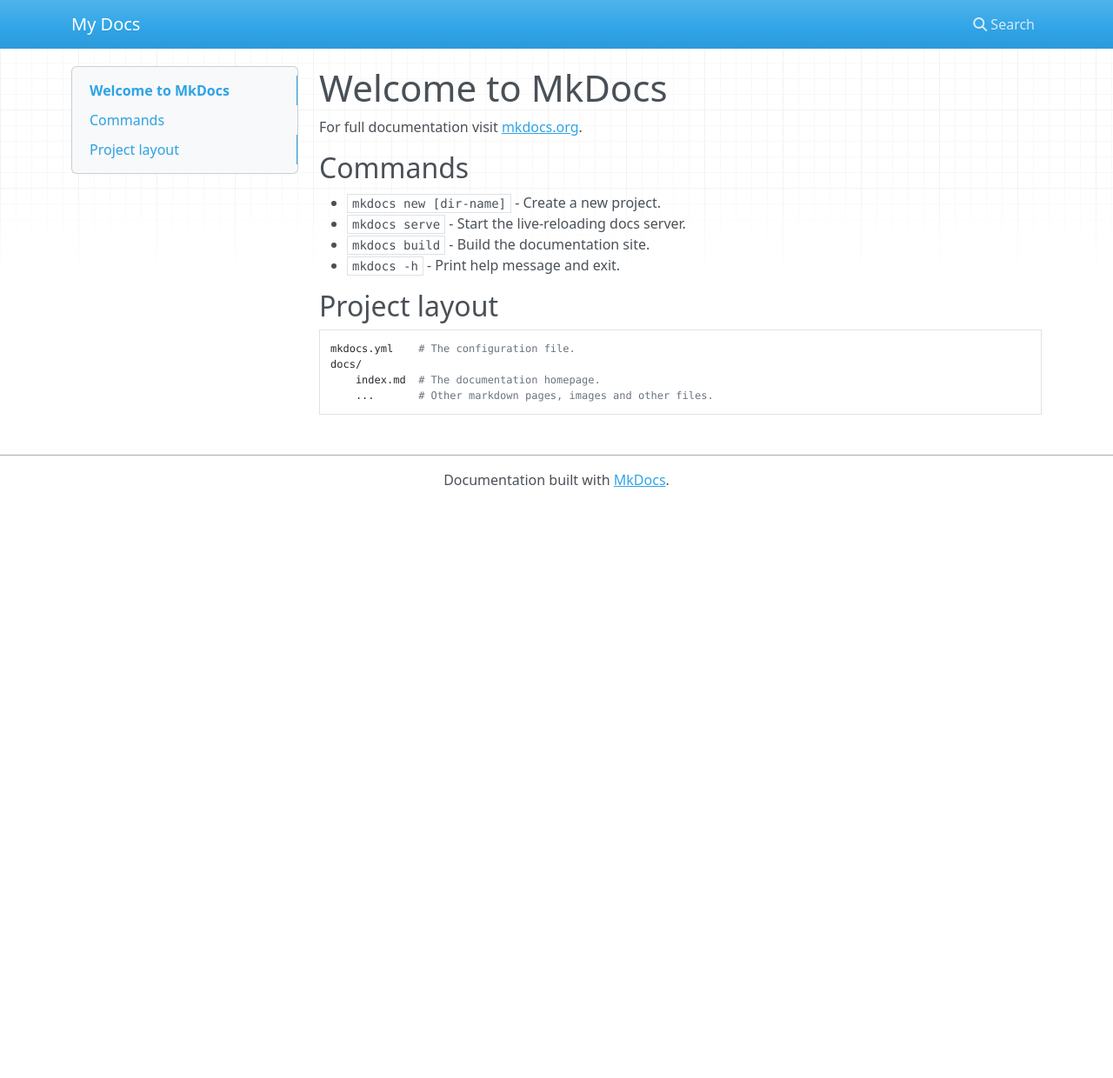
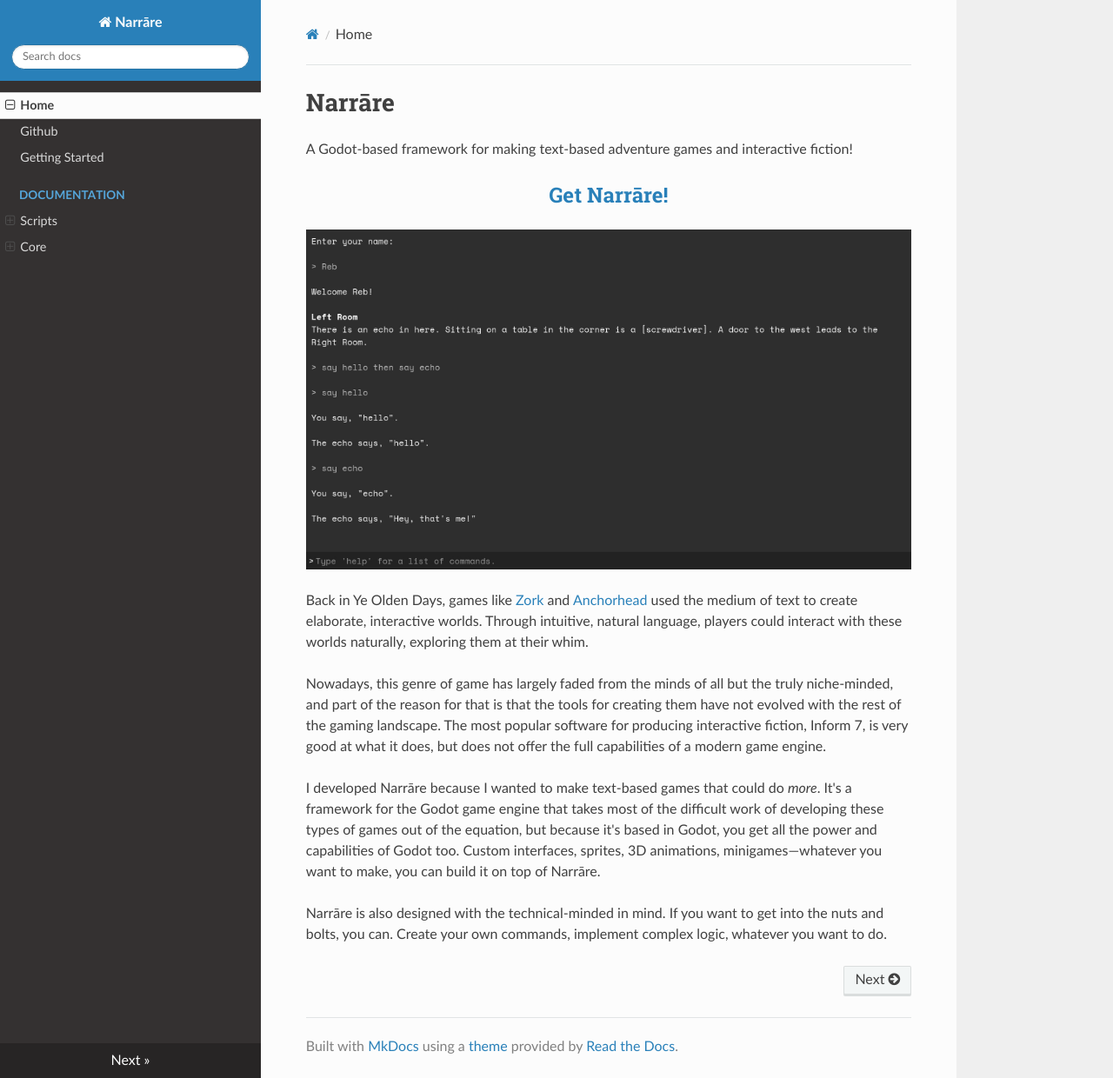
Before and after one commit to RebUnderwood/Narrare, an MkDocs documentation site: the page built from docs/index.md, in a window 1280 px wide and 1240 px high. Shown: the whole window at 87% size. Built offline with MkDocs 1.6.1, drawn with Linux system fonts in a browser that asks for light colours; nearby versions of some CDN libraries; a script that is not in the unit is left out.

Commit message:
Added first few pages (Home, Getting Started, Narrare).

```diff
--- a/docs/index.md
+++ b/docs/index.md
@@ -1,17 +1,15 @@
-# Welcome to MkDocs
+# Narrāre
 
-For full documentation visit [mkdocs.org](https://www.mkdocs.org).
+A Godot-based framework for making text-based adventure games and interactive fiction!
 
-## Commands
+<h2 align="center"><a href="https://github.com/RebUnderwood/Narrare">Get Narrāre!</a></h2>
 
-* `mkdocs new [dir-name]` - Create a new project.
-* `mkdocs serve` - Start the live-reloading docs server.
-* `mkdocs build` - Build the documentation site.
-* `mkdocs -h` - Print help message and exit.
+![Screenshot](img/narrare_screenshot.jpg)
 
-## Project layout
+Back in Ye Olden Days, games like [Zork](https://en.wikipedia.org/wiki/Zork) and [Anchorhead](https://en.wikipedia.org/wiki/Anchorhead) used the medium of text to create elaborate, interactive worlds. Through intuitive, natural language, players could interact with these worlds naturally, exploring them at their whim.
 
-    mkdocs.yml    # The configuration file.
-    docs/
-        index.md  # The documentation homepage.
-        ...       # Other markdown pages, images and other files.
+Nowadays, this genre of game has largely faded from the minds of all but the truly niche-minded, and part of the reason for that is that the tools for creating them have not evolved with the rest of the gaming landscape. The most popular software for producing interactive fiction, Inform 7, is very good at what it does, but does not offer the full capabilities of a modern game engine.
+
+I developed Narrāre because I wanted to make text-based games that could do *more*. It's a framework for the Godot game engine that takes most of the difficult work of developing these types of games out of the equation, but because it's based in Godot, you get all the power and capabilities of Godot too. Custom interfaces, sprites, 3D animations, minigames—whatever you want to make, you can build it on top of Narrāre.
+
+Narrāre is also designed with the technical-minded in mind. If you want to get into the nuts and bolts, you can. Create your own commands, implement complex logic, whatever you want to do.
--- a/mkdocs.yml
+++ b/mkdocs.yml
@@ -1 +1,23 @@
-site_name: My Docs
+site_name: Narrāre
+site_description: A Godot-based framework for making text-based adventure games and interactive fiction!
+theme:
+  name: readthedocs
+  highlightjs: true
+  hljs_languages:
+    - godot
+nav:
+  - Home: index.md
+  - Github: https://github.com/RebUnderwood/Narrare
+  - Getting Started: getting_started.md
+  - Documentation:
+    - Scripts:
+      - Commands: documentation/commands.md
+      - Data: documentation/data.md
+      - Interactables: documentation/interactables.md
+    - Core:
+      - Narrare: documentation/narrare_global_script.md
+      - Classes:
+        - Room: documentation/room.md
+        - Map: documentation/map.md
+        - Prompt: documentation/prompt.md
+        - InputRequest: documentation/inputrequest.md
```
Also changed, not shown: docs/documentation/commands.md (added, +1 -0 lines), docs/documentation/data.md (added, +1 -0 lines), docs/documentation/inputrequest.md (added, +1 -0 lines), docs/documentation/interactables.md (added, +1 -0 lines), docs/documentation/map.md (added, +1 -0 lines), docs/documentation/narrare_global_script.md (added, +139 -0 lines), docs/documentation/prompt.md (added, +1 -0 lines), docs/documentation/room.md (added, +1 -0 lines), docs/getting_started.md (added, +5 -0 lines), docs/about.md (added), docs/img/github-mark-white.png (added), docs/img/github-mark-white.svg (added), docs/img/github-mark.png (added), docs/img/github-mark.svg (added), 1 more files.
